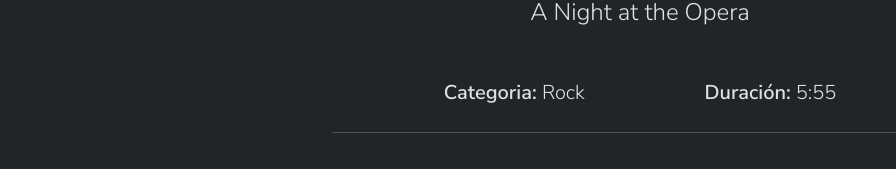
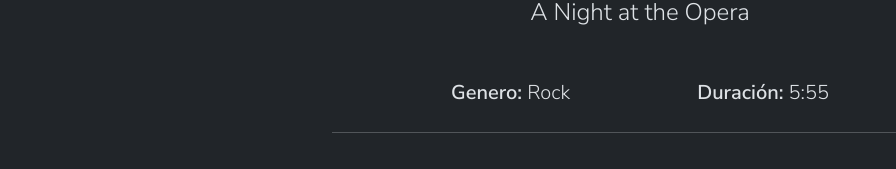
Before and after one commit to omarmatt31/echoTune, a React (Vite) app: page /detalle in a window 1280 px wide. Shown: the part 511-680 px from the top of the page, without its empty margins (0-896 px from the left). Built offline with nearby package versions, Linux system fonts and the light colour scheme.

Commit message:
modifique la palabra categoria por genero

```diff
--- a/src/components/pages/DetalleCancion.jsx
+++ b/src/components/pages/DetalleCancion.jsx
@@ -18,7 +18,7 @@ const DetalleCancion = () => {
                         <Card.Text className="fw-semibold fs-3 text-center color-secundario mx-1">Queen</Card.Text>
                         <Card.Text className="fw-light fs-4 text-center color-secundario  mx-1">A Night at the Opera</Card.Text>
                         <div className="d-flex justify-content-evenly mt-5  mx-1">
-                            <div className="fw-light fs-5"><span className="fw-semibold"> Categoria: </span> Rock</div>
+                            <div className="fw-light fs-5"><span className="fw-semibold"> Genero: </span> Rock</div>
                             <div className="fw-light fs-5"><span className="fw-semibold">Duración:</span> 5:55</div>
                         </div>
                     </Card.Body>
```
